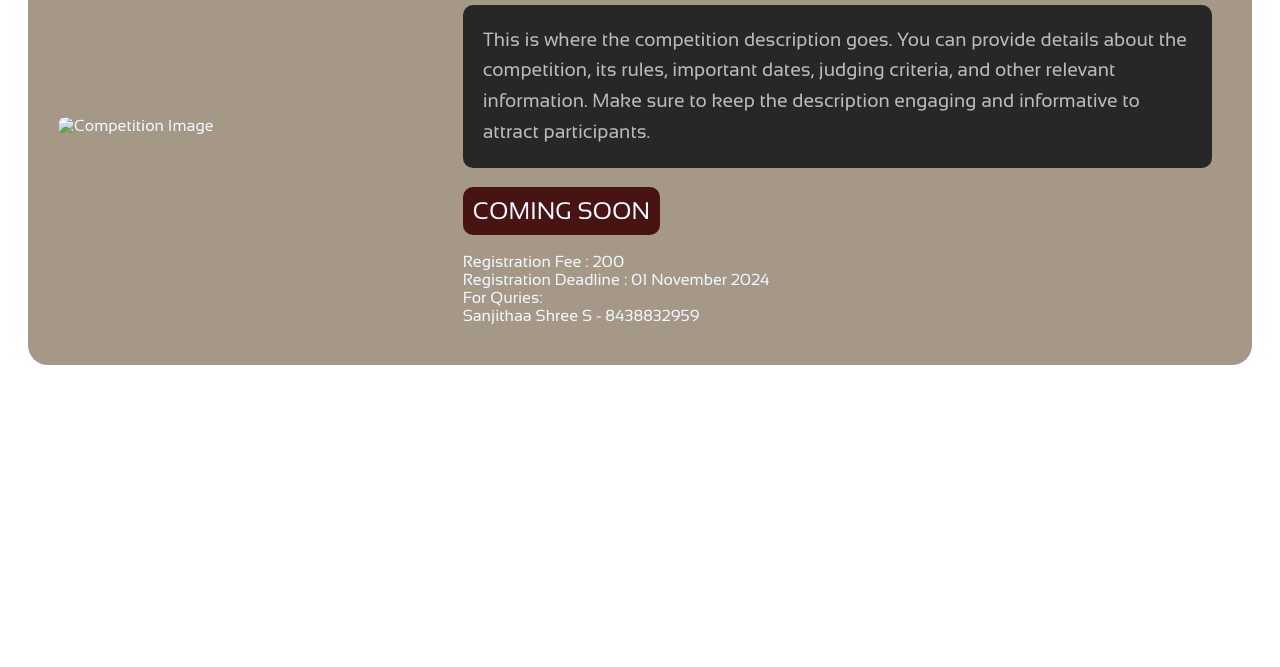
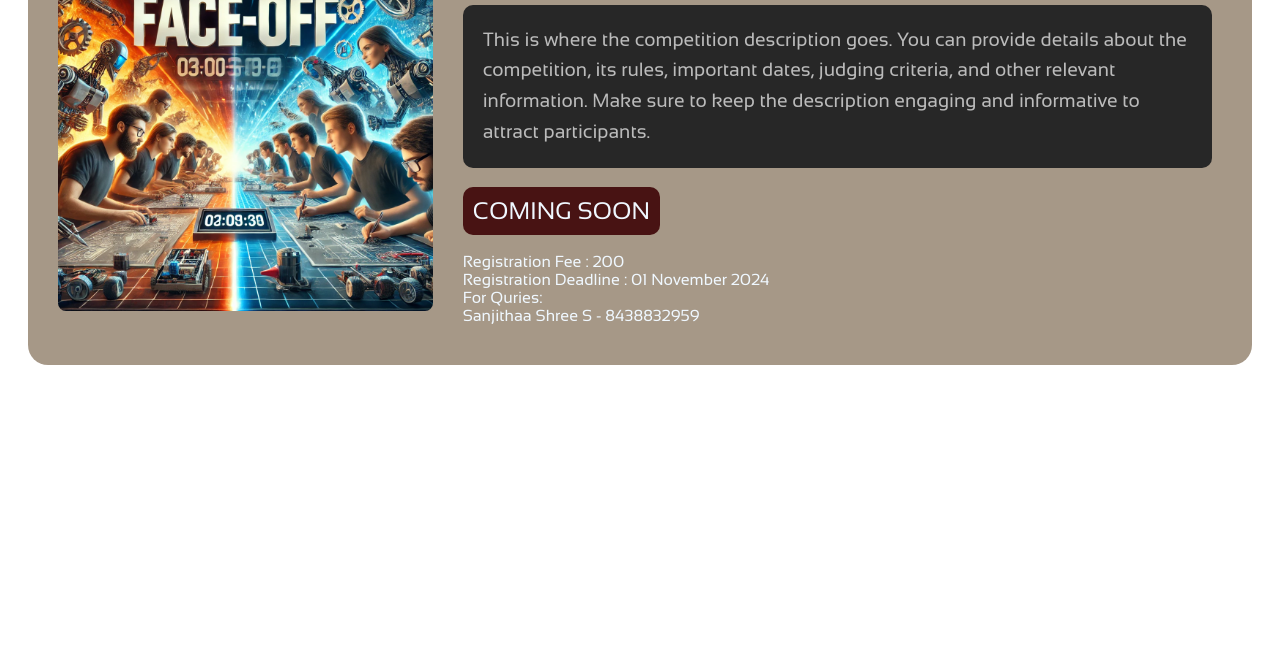
Before and after one commit to beyond-space21/elfuturix_a, a plain HTML site: page el_futurix/pcbdesign.html in a window 1280 px wide. Shown: the part 133-800 px from the top of the page. Drawn offline with Linux system fonts and the light colour scheme; a script that the page names is missing.

Commit message:
Update pcbdesign.html

```diff
--- a/el_futurix/pcbdesign.html
+++ b/el_futurix/pcbdesign.html
@@ -180,7 +180,7 @@
 
     <div class="container">
         <div class="image">
-            <img src="el_futurix/img/thumbs/competition.webp" alt="Competition Image">
+            <img src="img/thumbs/competition.webp" alt="Competition Image">
         </div>
         <div class="description">
             <h1>PCB DESGINING</h1>
```
